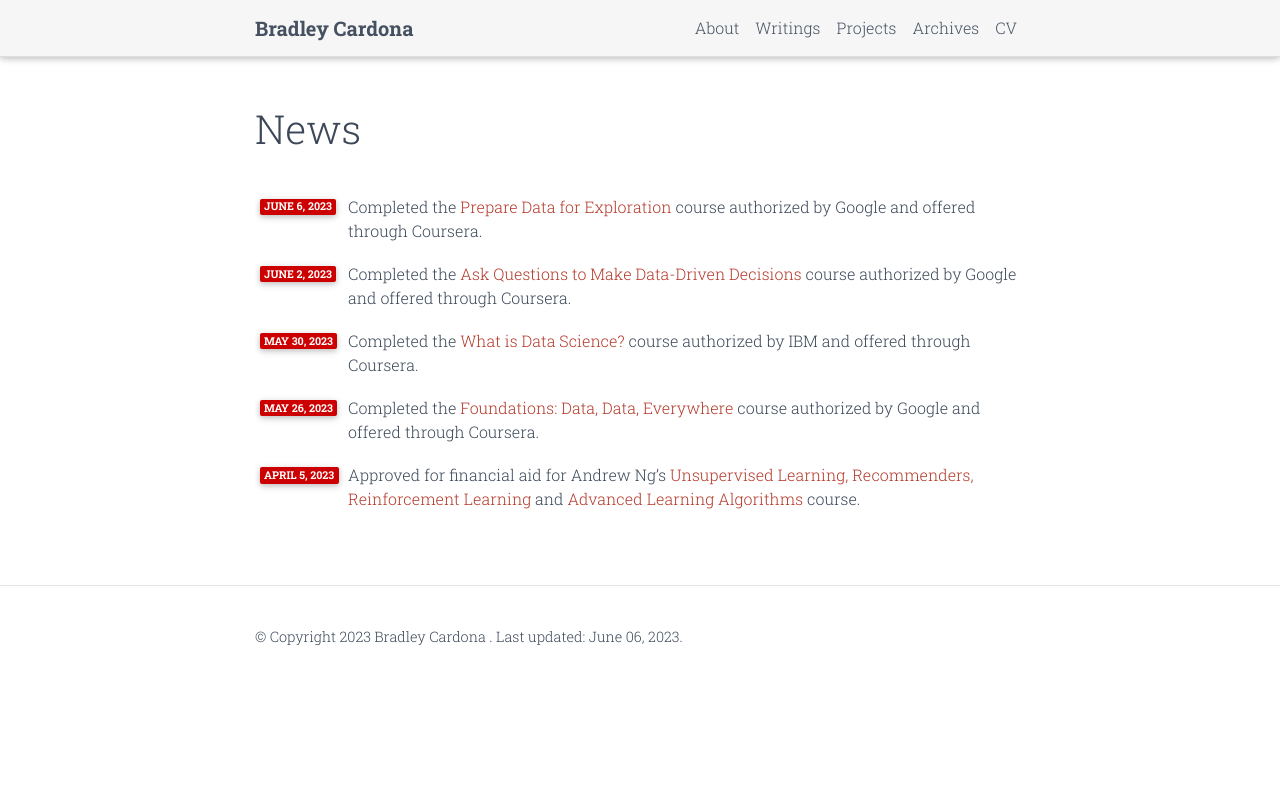
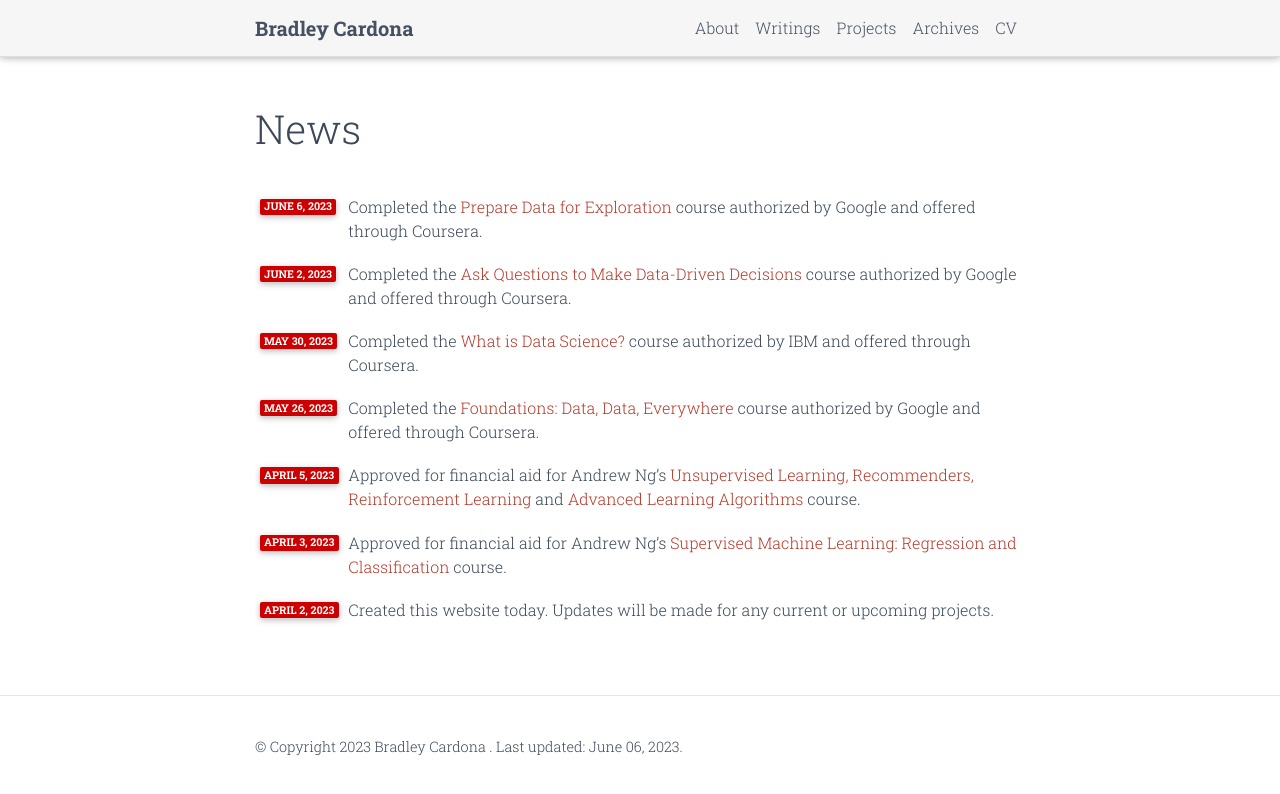
Before and after one commit to BMCARDONA/bmcardona.github.io, a Jekyll site: the page built from news.html, in a window 1280 px wide. Shown: the top 794 px of the page. Built offline with Jekyll 4.4.1, drawn with Linux system fonts in a browser that asks for light colours; comment, search, counter and statistics services are not loaded; a style sheet for code colours, icons or effects is not loaded; part of the change alters nothing that is shown.

```diff
--- a/_config.yml
+++ b/_config.yml
@@ -172,7 +172,7 @@ collections:
     permalink: /projects/:path/
 
 news_scrollable: false # adds a vertical scroll bar if there are more than 3 news items
-news_limit: 5 # leave blank to include all the news in the `_news` folder
+news_limit: 10 # leave blank to include all the news in the `_news` folder
 
 # -----------------------------------------------------------------------------
 # Jekyll settings
```
